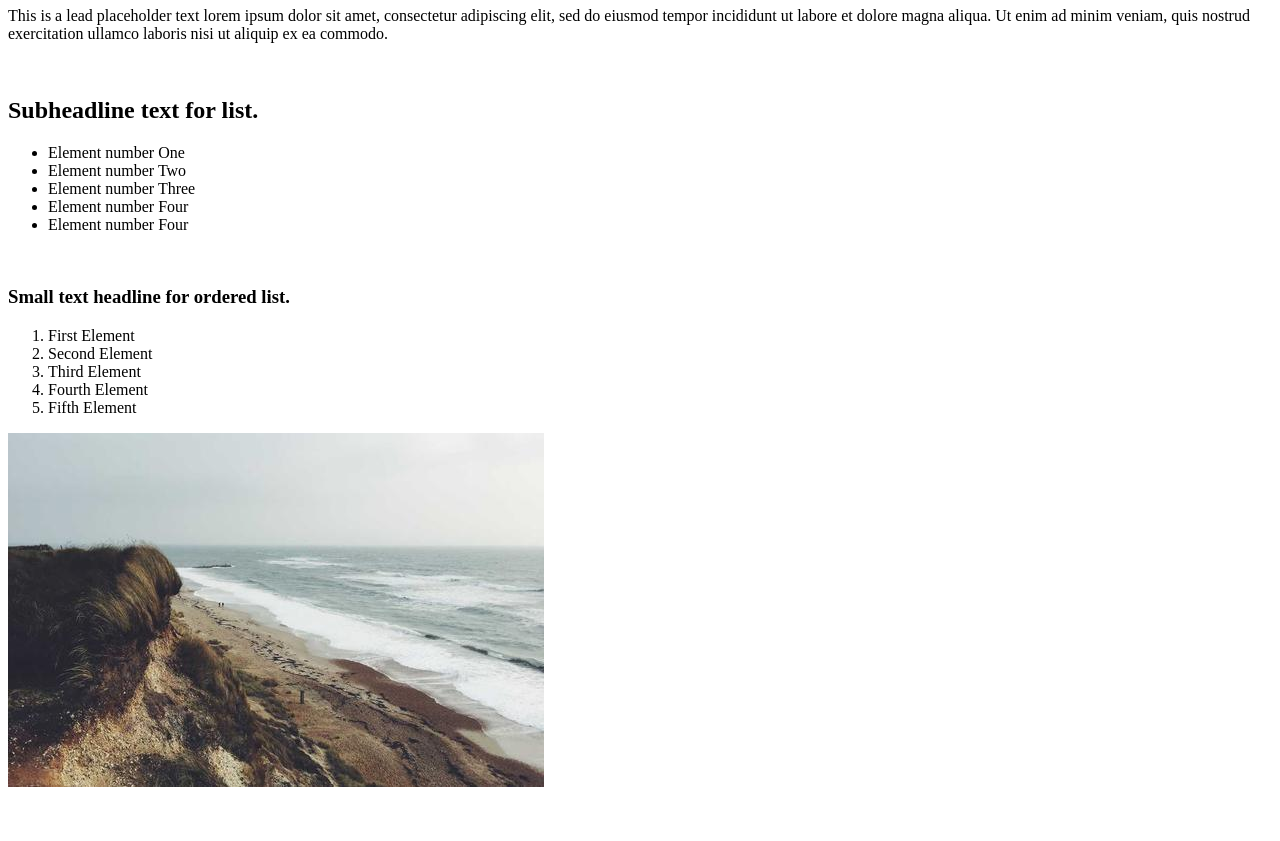
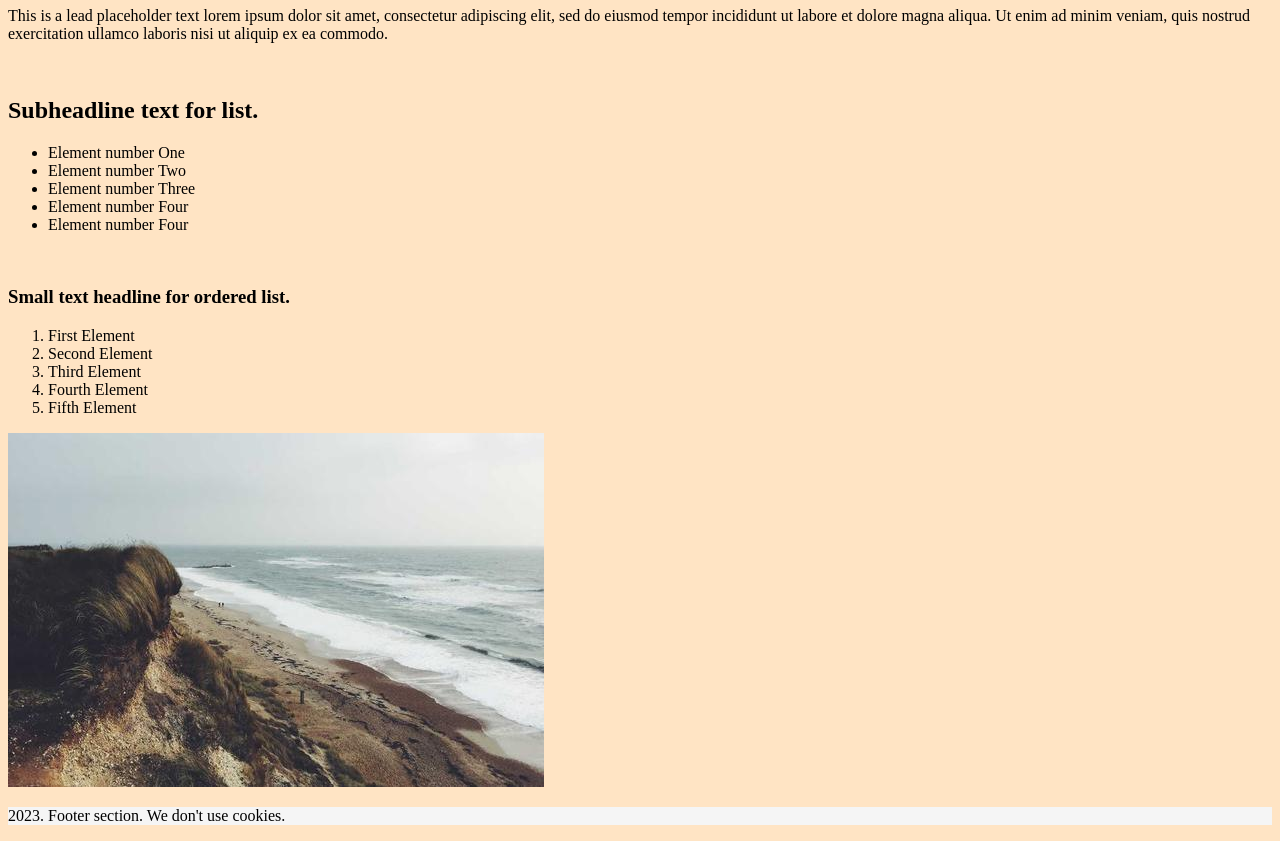
Before and after one commit to pablopedrido/test-index, a plain HTML site: page index.html in a window 1280 px wide. Shown: the part 73-914 px from the top of the page. Before the commit the page ends 872 px from the top, so only its background shows below. Drawn offline with Linux system fonts and the light colour scheme.

Commit message:
Add files via upload

```diff
--- a/index.html
+++ b/index.html
@@ -5,6 +5,11 @@
     <meta name="viewport" content="width=device-width, initial-scale=1.0">
     <meta name="description" content="Just a meta description example">
     <title>Test-index</title>
+    <style>
+        html{
+            background: bisque;
+        }
+    </style>
 </head>
 <body>
 <h1>Short headline text.</h1>
@@ -31,4 +36,7 @@
     <img src="./Beach.jpg" alt="">
 
 </body>
+<footer style="background: whitesmoke;">
+    <p>2023. Footer section. We don't use cookies.</p>
+</footer>
 </html>
```
